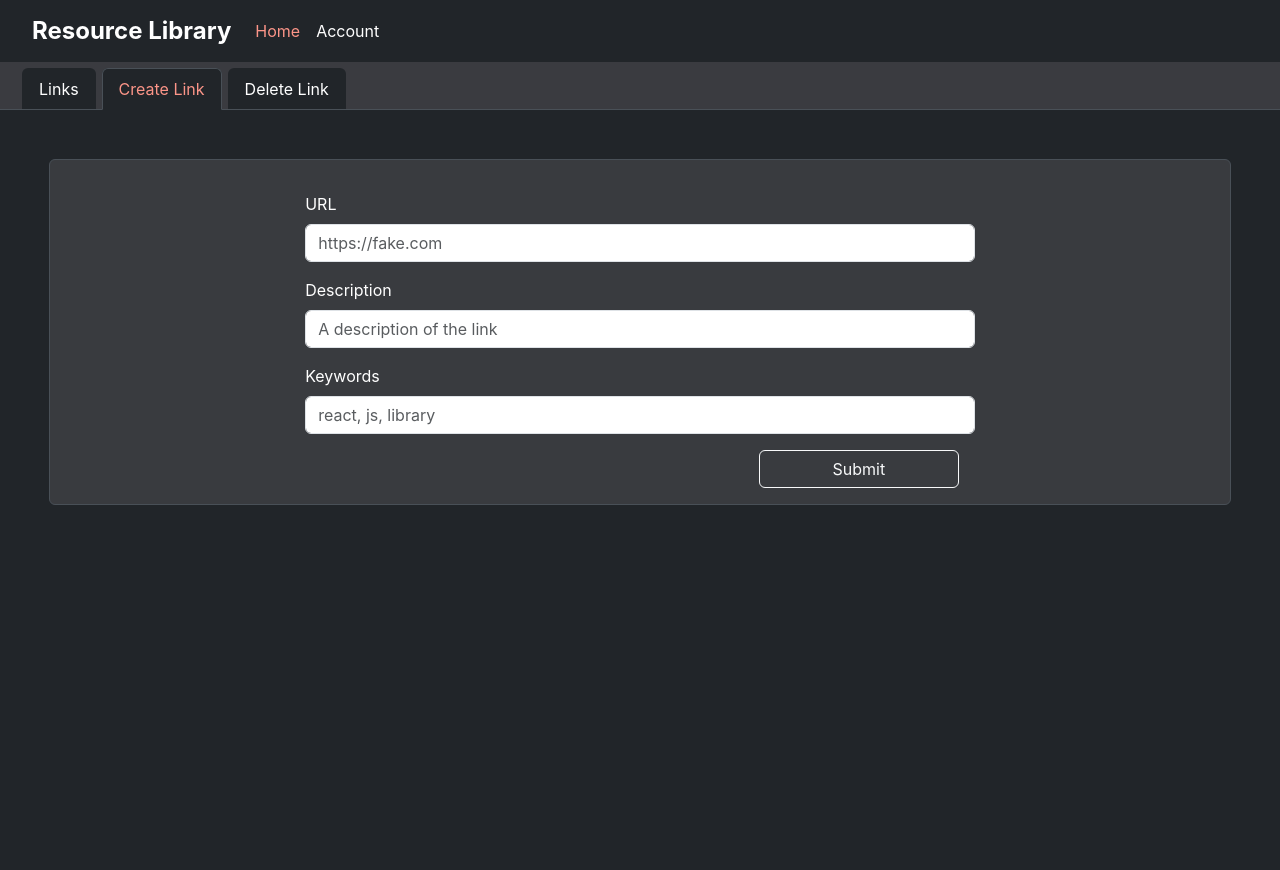
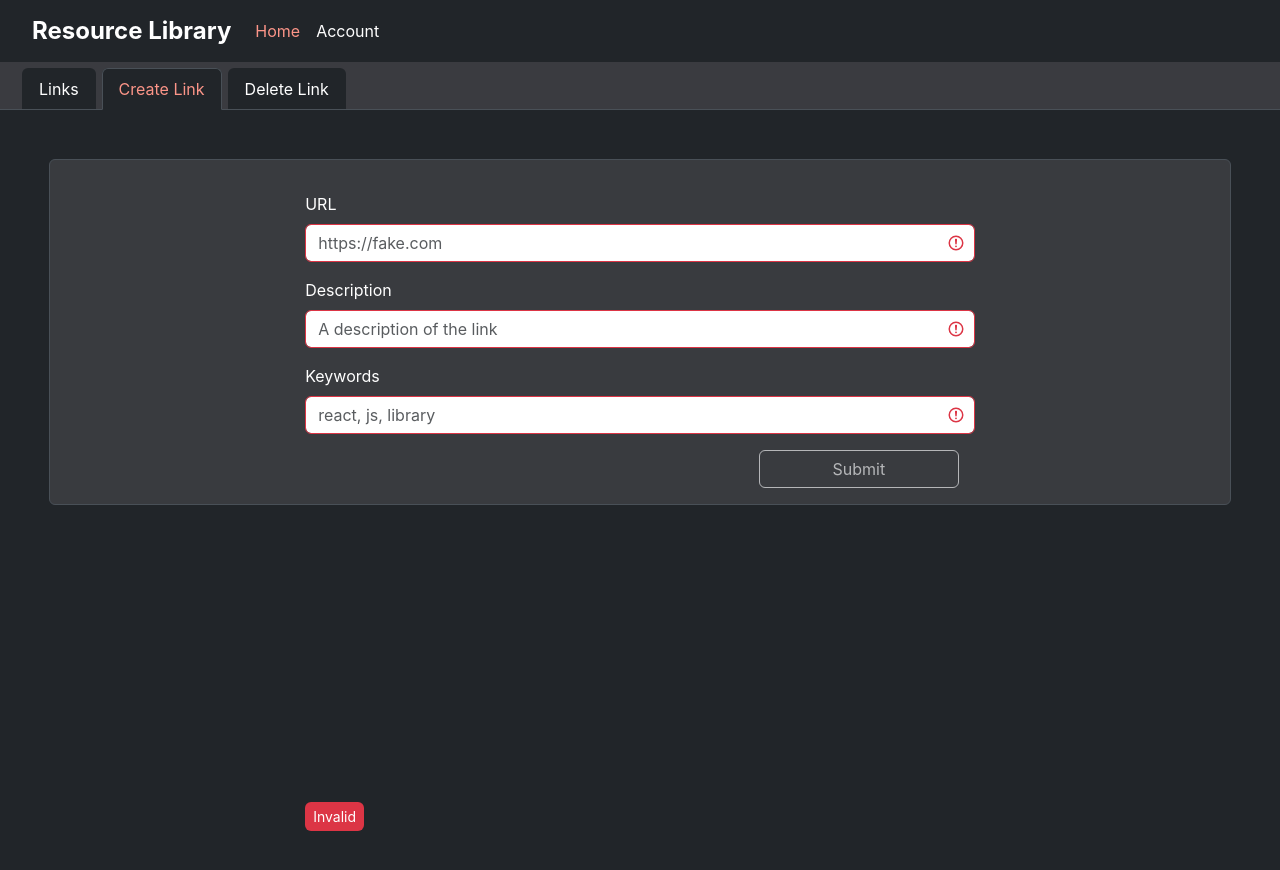
Before and after one commit to swaff-y/post-it, a Next.js app: page /home/create-link in a window 1280 px wide. Shown: the top 870 px of the page. Built offline with nearby package versions, Linux system fonts and the light colour scheme.

Commit message:
Add form validation

```diff
--- a/src/app/home/create-link/page.tsx
+++ b/src/app/home/create-link/page.tsx
@@ -4,12 +4,34 @@ import "./page.css";
 import { SectionContainer } from "@/components/SectionContainer/SectionContainer";
 import { NavTabs } from "@/components/NavTabs/NavTabs";
 import { Button, Form } from "react-bootstrap";
+import { useEffect, useState } from "react";
 
 const CreateNote = () => {
+  const [urlValue, setUrlValue] = useState("");
+  const [descriptionValue, setDescriptionValue] = useState("");
+  const [keywordsValue, setKeywordsValue] = useState("");
+
+  const [urlIsValid, setUrlIsValid] = useState(false);
+  const [descriptionIsValid, setDescriptionIsValid] = useState(false);
+  const [keywordsIsValid, setKeywordsIsValid] = useState(false);
+
   const handleSubmit = (event: any) => {
     event.preventDefault();
     console.log("Submitted", event.target.ControlInput1.value, event.target.ControlInput2.value, event.target.ControlInput3.value);
   };
+
+  useEffect(() => {
+    setUrlIsValid(urlValue.length >= 1);
+  }, [urlValue]);
+
+  useEffect(() => {
+    setDescriptionIsValid(descriptionValue.length >= 1);
+  }, [descriptionValue]);
+
+  useEffect(() => {
+    setKeywordsIsValid(keywordsValue.length >= 1);
+  }, [keywordsValue]);
+
 
   return (
     <>
@@ -24,18 +46,46 @@ const CreateNote = () => {
           >
             <Form.Group className="mb-3" controlId="ControlInput1">
               <Form.Label>URL</Form.Label>
-              <Form.Control type="text" placeholder="https://fake.com" />
+              <Form.Control
+                type="text"
+                placeholder="https://fake.com"
+                value={urlValue}
+                onChange={(e) => setUrlValue(e.target.value)}
+                isValid={urlIsValid}
+                isInvalid={!urlIsValid}
+              />
+              <Form.Control.Feedback type="invalid" tooltip>
+                Invalid
+              </Form.Control.Feedback>
             </Form.Group>
             <Form.Group className="mb-3" controlId="ControlInput2">
               <Form.Label>Description</Form.Label>
-              <Form.Control type="text" placeholder="A description of the link" />
+              <Form.Control
+                type="text"
+                placeholder="A description of the link"
+                value={descriptionValue}
+                onChange={(e) => setDescriptionValue(e.target.value)}
+                isValid={descriptionIsValid}
+                isInvalid={!descriptionIsValid}
+              />
             </Form.Group>
             <Form.Group className="mb-3" controlId="ControlInput3">
               <Form.Label>Keywords</Form.Label>
-              <Form.Control type="text" placeholder="react, js, library" />
+              <Form.Control
+                type="text"
+                placeholder="react, js, library"
+                value={keywordsValue}
+                onChange={(e) => setKeywordsValue(e.target.value)}
+                isValid={keywordsIsValid}
+                isInvalid={!keywordsIsValid}
+              />
             </Form.Group>
             <div className="form-button-container">
-              <Button variant="outline-light" type="submit">
+              <Button
+                variant="outline-light"
+                type="submit"
+                disabled={!urlIsValid || !descriptionIsValid || !keywordsIsValid}
+              >
                 Submit
               </Button>
             </div>
```
